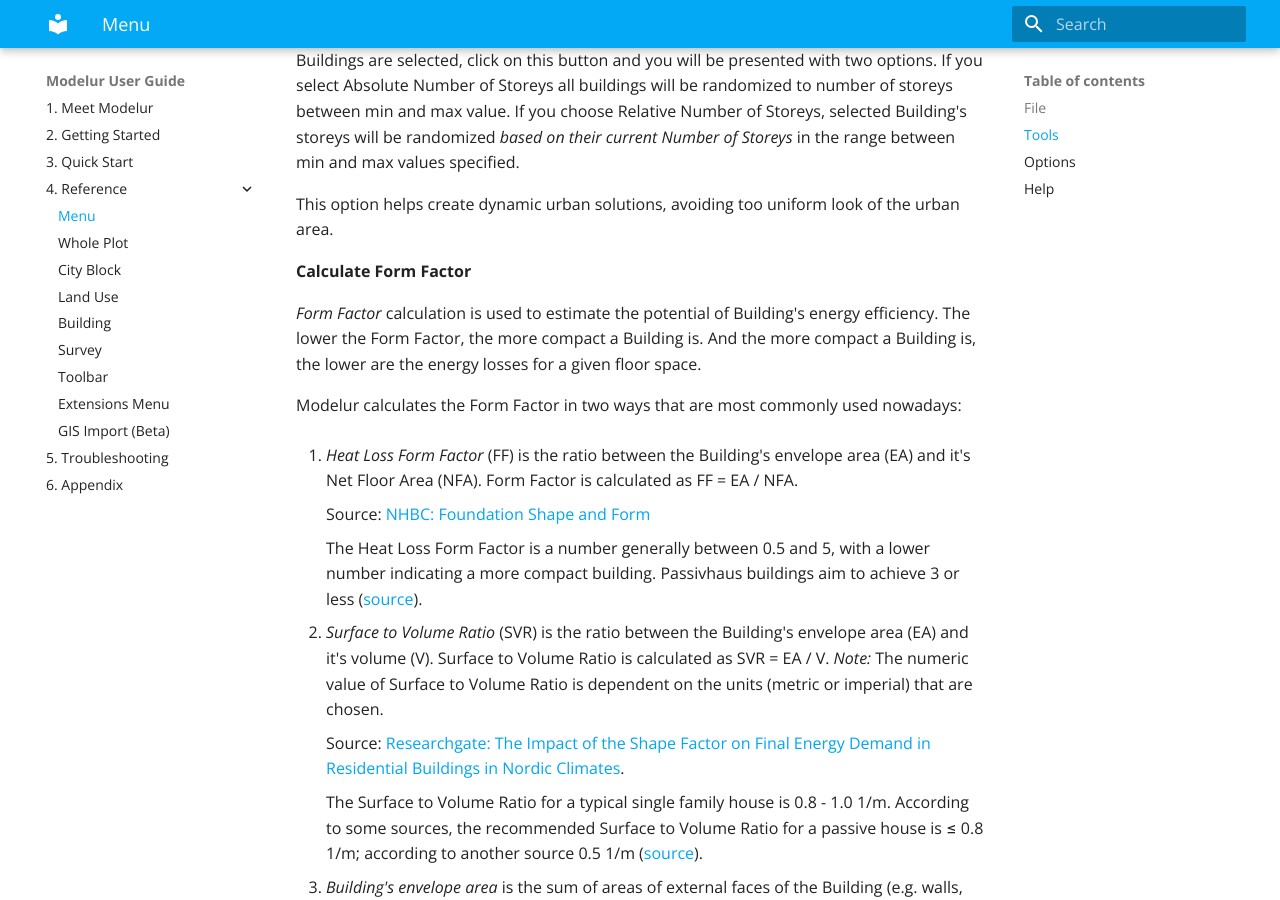
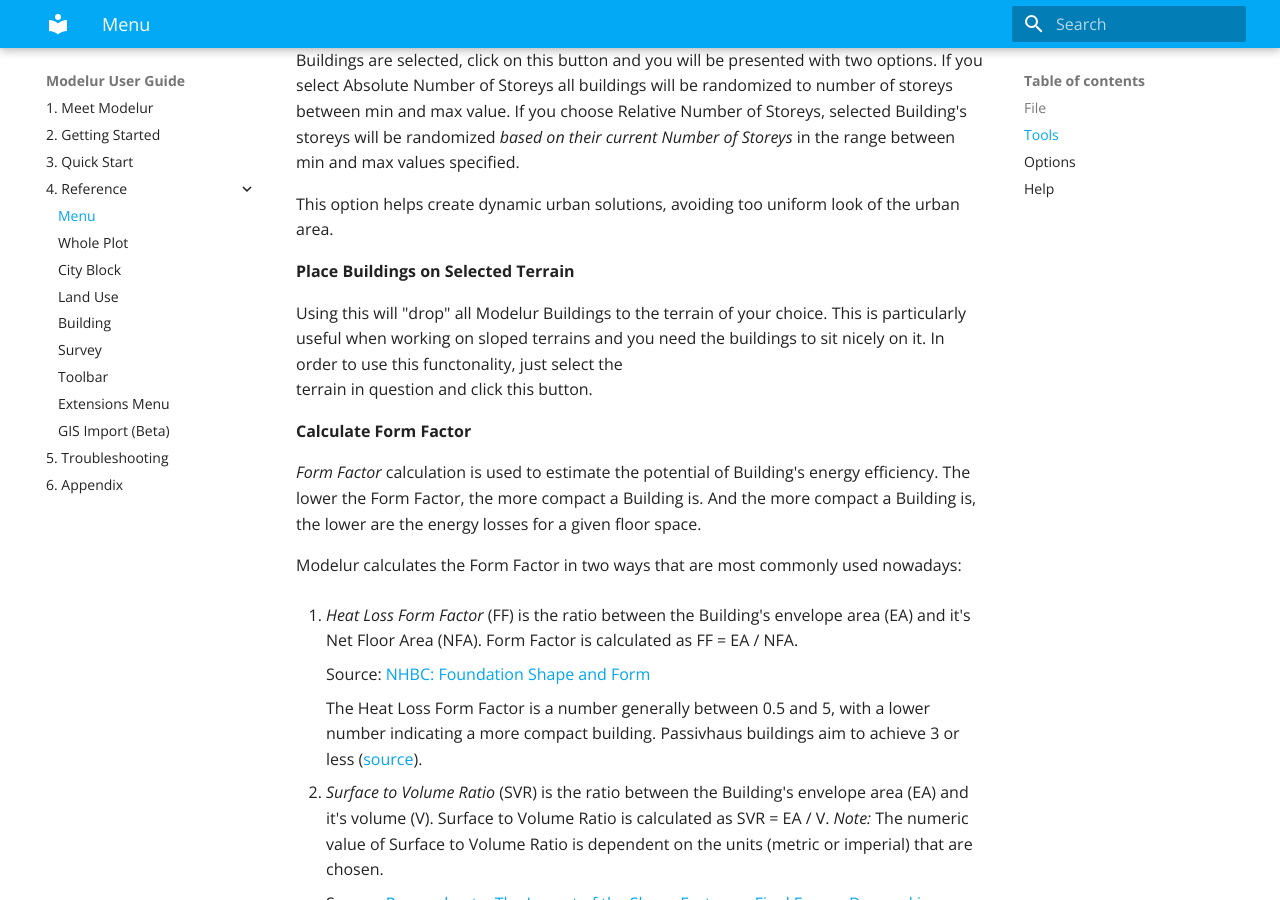
Before and after one commit to Modelur/docs, an MkDocs documentation site: the page built from docs/reference/menu.md, in a window 1280 px wide and 900 px high, scrolled down 4247 px. Built offline with MkDocs 1.6.1 and Material for MkDocs 9.7.7, drawn with Linux system fonts in a browser that asks for light colours; old or Windows-style settings are respelled for this version of MkDocs.

Commit message:
Update with Place Buildings on Selected Terrain description

```diff
--- a/docs/reference/menu.md
+++ b/docs/reference/menu.md
@@ -86,6 +86,12 @@
 [//]: # (**Create Terrain**)
 
 [//]: # (Modelur allows you to add texture to your buildings and/or landscapes. Select a surface, click on this tool and select a file with appropriate texture from your computer. Valid texture file formats are: .png, .jpg, .psd, .bmp, .tif and .tga.)
+
+**Place Buildings on Selected Terrain**
+
+Using this will "drop" all Modelur Buildings to the terrain of your choice. This is particularly useful when working on
+sloped terrains and you need the buildings to sit nicely on it. In order to use this functonality, just select the
+terrain in question and click this button.
 
 **Calculate Form Factor**
 
```
